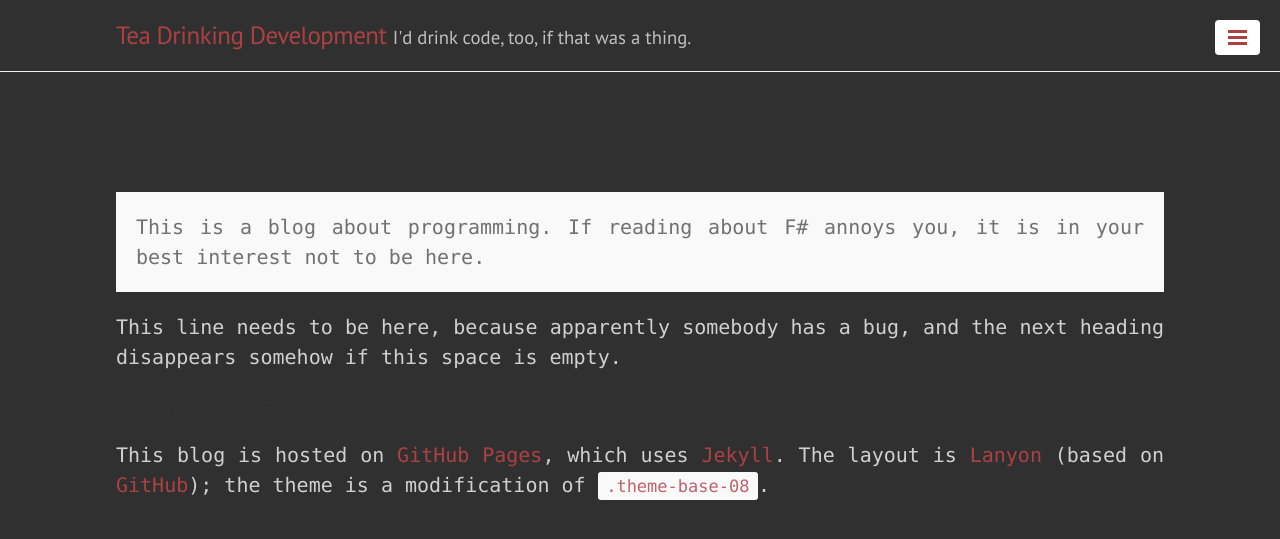
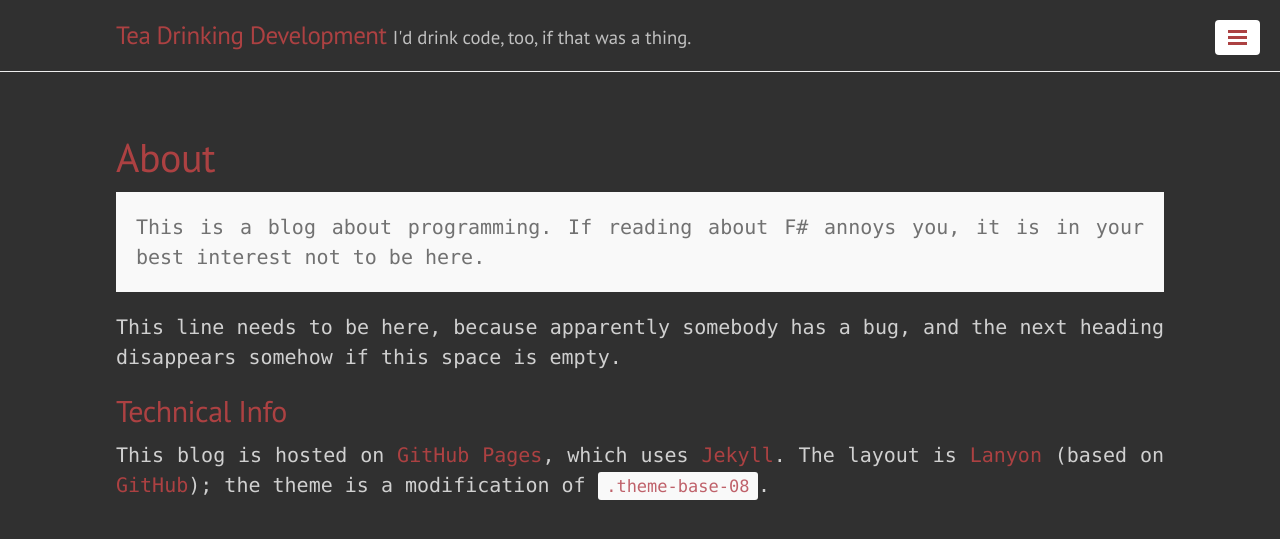
Before and after one commit to TeaDrivenDev/TeaDrivenDev.github.io, a Jekyll site: the page built from about.md, in a window 1280 px wide. Shown: the top 539 px of the page. Built offline with Jekyll 4.4.1, drawn with Linux system fonts in a browser that asks for light colours; Markdown is read by kramdown in place of the engine named in the settings.

Commit message:
Corrected heading color

```diff
--- a/public/css/lanyon.css
+++ b/public/css/lanyon.css
@@ -444,7 +444,13 @@ a.pagination-item:hover {
 }
 .theme-base-08d .container a,
 .theme-base-08d .sidebar-toggle,
-.theme-base-08d .related-posts li a:hover {
+.theme-base-08d .related-posts li a:hover,
+.theme-base-08d .page h1,
+.theme-base-08d .page h2,
+.theme-base-08d .page h3,
+.theme-base-08d .page h4,
+.theme-base-08d .page h5,
+.theme-base-08d .page h6 {
   color: #ac4142;
 }
 
```
